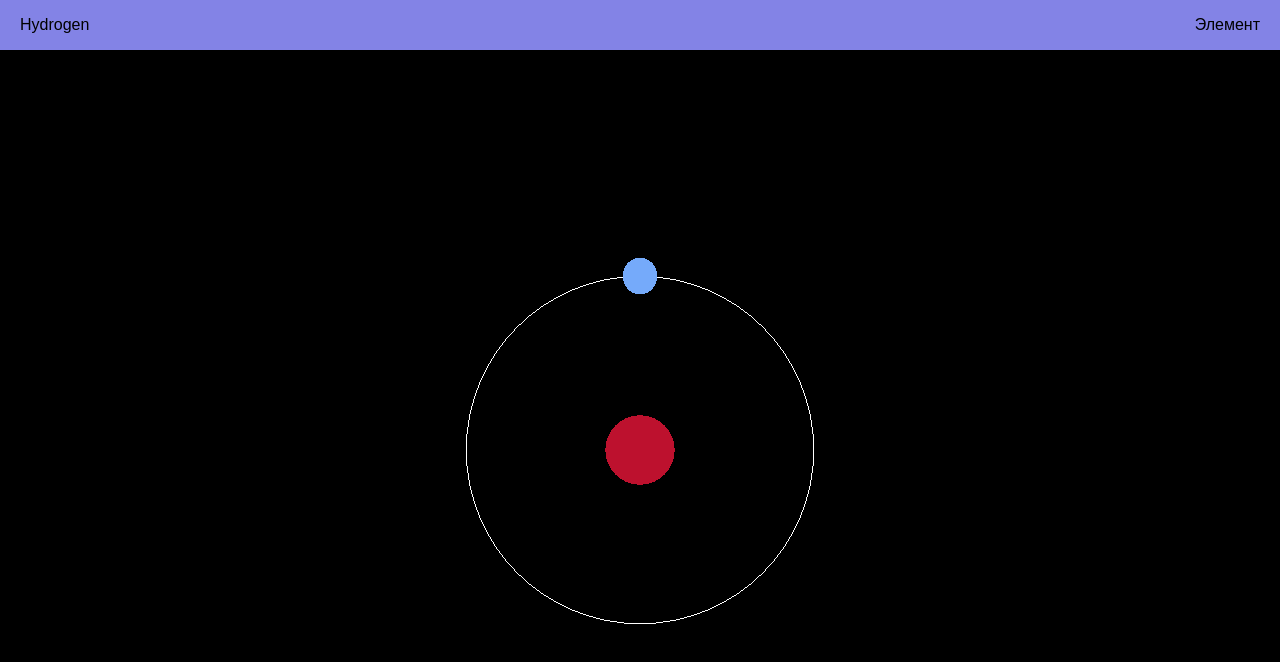
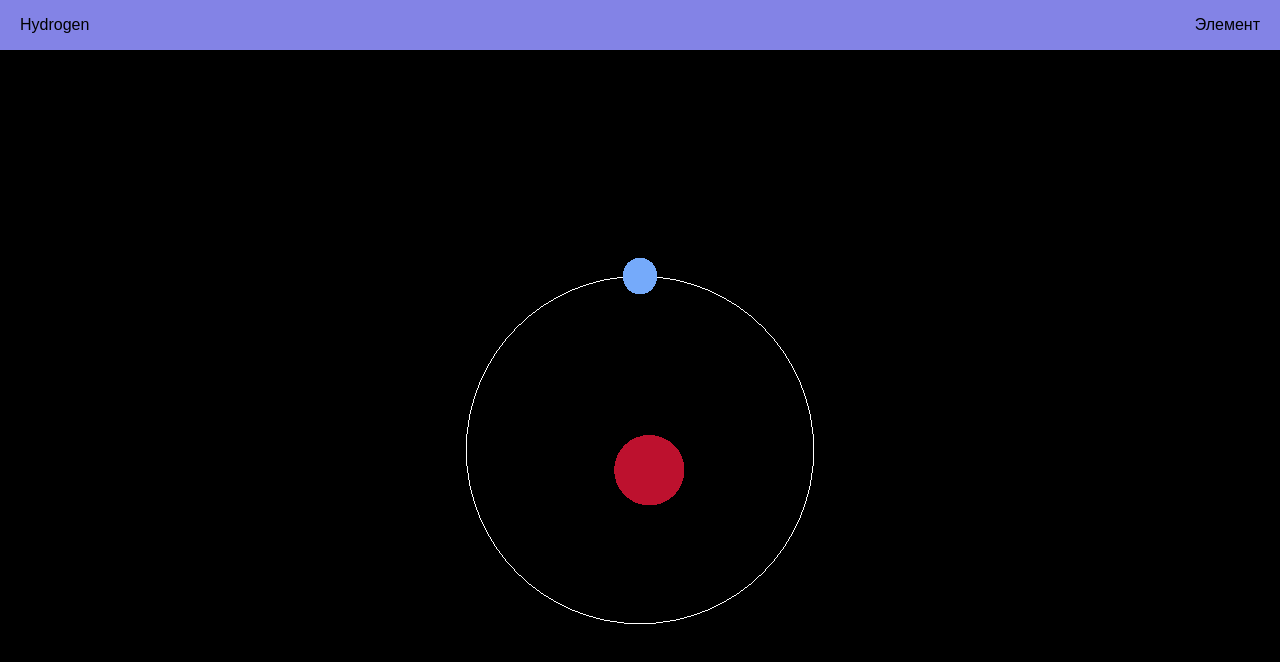
Before and after one commit to Jarlyy/atom2, a website built with Vite: page index.html in a window 1280 px wide. Built offline with nearby package versions, Linux system fonts and the light colour scheme; a web font is replaced by a local one.

Commit message:
better protons and neutrons arrangement

```diff
--- a/atom.js
+++ b/atom.js
@@ -40,7 +40,7 @@ function create_electron(curve, start, scene) {
     scene.add(particle)
     return particle
 }
-function create_s_orbital(radius = 2) {
+function create_s_orbital(radius = 2, axis) {
     const curve = new THREE.ArcCurve(0,0,radius);
     const geometry = new THREE.BufferGeometry().setFromPoints(curve.getPoints(64))
     const mat = new THREE.LineBasicMaterial({ color: orbital_color });
@@ -48,31 +48,76 @@ function create_s_orbital(radius = 2) {
     scene.add(orbital);
     return curve;
 }
+function arrange_particles(protons, neutrons) {
+    let particles = [];
+    const particles_count = protons + neutrons;
+    const radius = Math.pow(particles_count, 1/3) * 1.2
+    let to_create = [];
+    for(let i = 0; i<protons; i++) to_create.push(proton_color)
+    for(let i = 0; i<neutrons; i++) to_create.push(neutron_color)
+    let search_radius = 2.5;
+    for(let color of to_create) {  //for each particle to create
+        let placed = 0;
+        let attempts = 0;
+        while(!placed) {   //trying to place particle
+            attempts ++
+            if(attempts>100) {  //increase search radius if too many attemps
+                search_radius += 0.5
+                attempts = 0;
+            }
+            const u = Math.random();
+            const v = Math.random();
+            const theta = u * 2.0 * Math.PI;
+            const phi = Math.acos(2.0 * v - 1.0);
+            const r = Math.cbrt(Math.random()) * search_radius;
+
+            const x = r * Math.sin(phi) * Math.cos(theta);
+            const y = r * Math.sin(phi) * Math.sin(theta);
+            const z = r * Math.cos(phi);
+            let enought_length = true;
+            for(let particle of particles) {  //colision check
+                const dist = Math.sqrt(Math.pow(particle[0] - x, 2) + Math.pow(particle[1] -y, 2) + Math.pow(particle[2] - z, 2))
+                if(dist<3.8) {
+                    enought_length = false;
+                    break;
+                }
+            }
+            if (enought_length) {
+                particles.push([x,y,z,color]);
+                placed = true;
+            }
+        }
+    }
+    for(let el of particles) {
+        create_particle(el[0], el[1], el[2], el[3])
+    }
+    console.log('+')
+    return particles;
+}
+function getRandomInt(min, max) {
+  min = Math.ceil(min);
+  max = Math.floor(max);
+  return Math.floor(Math.random() * (max - min + 1)) + min;
+}
 
 function render1() {
     electrons.clear();
     scene.clear();
-    create_particle(0,0,0,proton_color)
+    // create_particle(0,0,0,proton_color)
+    arrange_particles(1,0)
     const curve = create_s_orbital(10);
 
     electrons.set(create_electron(curve, 0, scene), [curve, 0]);
-    return curve
 }
 
 function render2() {
     electrons.clear();
     scene.clear();
-    const curve = render1()
-    create_particle(2,0,0,neutron_color)
+    const curve = create_s_orbital(10);
+    arrange_particles(2,2);
     electrons.set(create_electron(curve,0.5,scene), [curve, 0.5])
-
+    electrons.set(create_electron(curve,1,scene), [curve, 1])
 }
-function randint(min, max) {
-  // случайное число от min до (max+1)
-  let rand = min + Math.random() * (max + 1 - min);
-  return Math.floor(rand);
-}
-
 
 function animate() {
     requestAnimationFrame(animate);
@@ -96,10 +141,13 @@ function close_dialog() {
 const he = document.getElementById('he');
 he.addEventListener('click', render2);
 he.addEventListener('click', close_dialog);
+he.addEventListener('click', () => {document.getElementById('el_name').textContent = 'Helium'});
 
 
 const h = document.getElementById('h');
 h.addEventListener('click', render1);
 h.addEventListener('click', close_dialog);
+h.addEventListener('click', () => {document.getElementById('el_name').textContent = 'Hydrogen'});
+
 render1();
 animate()
--- a/index.html
+++ b/index.html
@@ -11,7 +11,7 @@
   </head>
   <body>
     <header id="header">
-      <p class="el_name" style="margin-left:20px; ">Hydrogen</p>
+      <p id="el_name" style="margin-left:20px; ">Hydrogen</p>
       <div id="el_selector" onclick="document.getElementById('selection_menu').showModal()">Элемент</div>
     </header>
     <dialog id="selection_menu">
```
